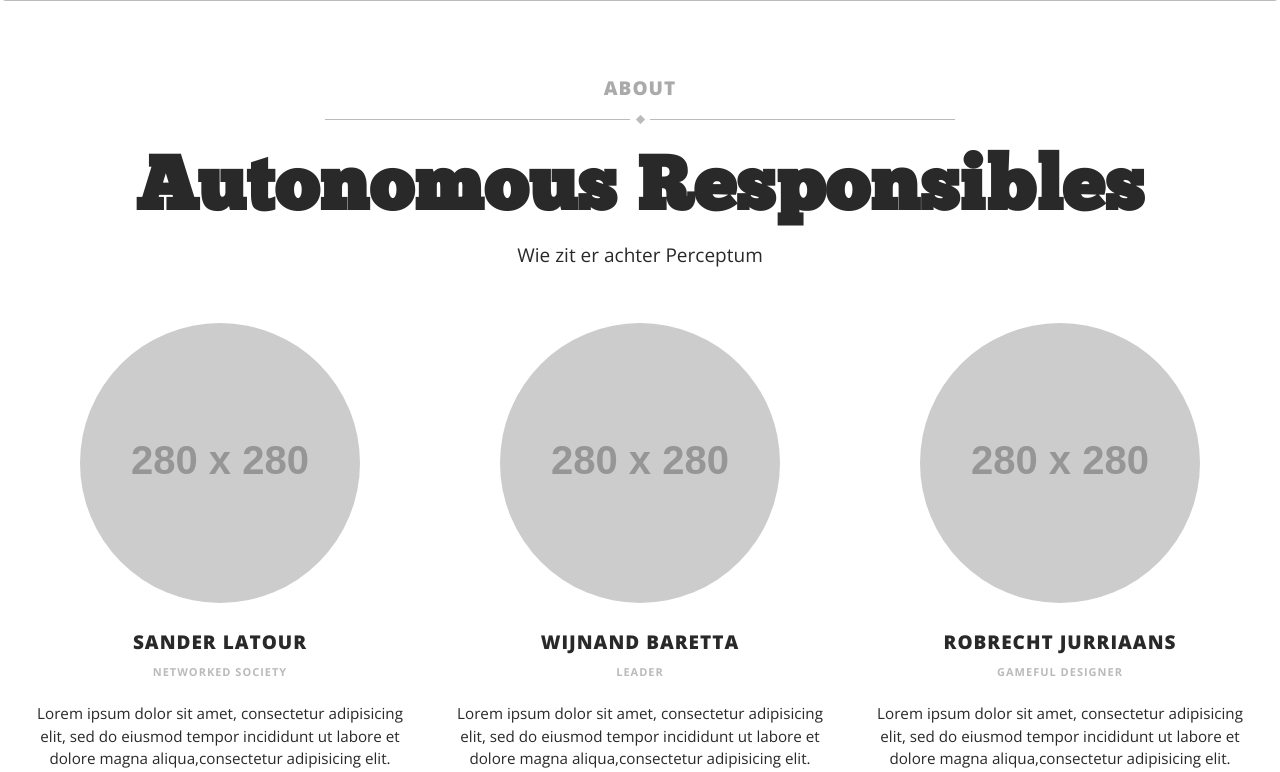
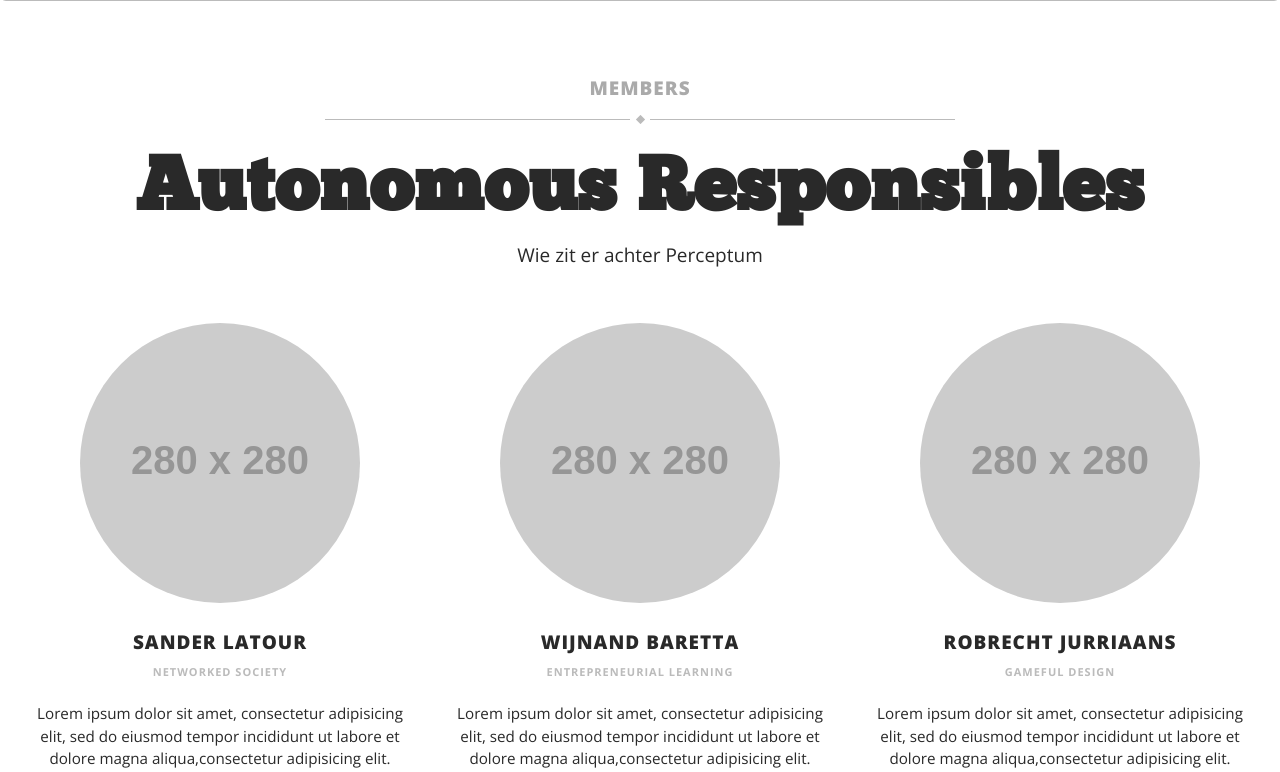
Before and after one commit to PerceptumNL/PerceptumWebsite, a Django app: page / in a window 1280 px wide. Shown: the part 1111-1883 px from the top of the page. Run offline with Django 3.2, Linux system fonts and the light colour scheme; grey boxes labelled with a size stand in for pictures from a placeholder-image service; some libraries are stand-ins or nearby versions.

Commit message:
Updated menu and person titles

```diff
--- a/frontend/templates/index.html
+++ b/frontend/templates/index.html
@@ -46,10 +46,9 @@
                     <!-- MAIN MENU -->
                     <ul id="main-menu" class="nav-collapse collapse">
                         <li><a href="#page-welcome">Home</a></li>
+                        <li><a href="#page-more">Mission</a></li>
+                        <li><a href="#page-about">Members</a></li>
                         <li><a href="#page-work">Work</a></li>
-                        <li><a href="#page-features">Features</a></li>
-                        <li><a href="#page-about">About</a></li>
-                        <li><a href="#page-blog">Blog</a></li>
                         <li><a href="#page-contact">Contact</a></li>
                     </ul>
                     <!-- END MAIN MENU -->
@@ -80,12 +79,12 @@
                         <!-- Animated logo -->
                         <div class="logo">
                             <div class="scrollNormal">
-                                <a href="#page-work">
+                                <a href="#page-more">
                                     <img src="{% static 'images/pages/welcome/logo2_welcome.png' %}" width="140" height="140" alt="Treble">
                                 </a>
                             </div>
                             <div class="scrollDown">
-                                <a href="#page-work">
+                                <a href="#page-more">
                                     <img src="{% static 'images/pages/welcome/logo_welcome.png' %}" width="140" height="140" alt="Treble">
                                 </a>
                             </div>
@@ -101,10 +100,12 @@
                                 </li>
                             </ul>
                         </div>
+						<div class="container">
                         Perceptum thrives to be a learning community of
 						responsible autonomous individuals where its dreams,
 						actions, expertise and network are constructed by its
 						members.
+						</div>
                         <div class="social-icons sicon-white bordered">
                             <a href="#" class="sicon-facebook"><i>Facebook</i></a>
                             <a href="#" class="sicon-twitter"><i>Twitter</i></a>
@@ -120,7 +121,7 @@
     <!-- END PAGE | Welcome -->
 
 	<!-- PAGE | ABOUT -->
-	<div class="hero-unit">
+	<div class="hero-unit" id="page-more">
 		<div class="container">
 			<h1>Mission:</h1>
 			<p>We are so good at what we do</p>
@@ -137,7 +138,7 @@
         <div class="container">
             <!-- Header -->
             <header>
-                <h4 class="line-divider">About</h4>
+                <h4 class="line-divider">Members</h4>
                 <h1>Autonomous Responsibles</h1>
                 <div class="row">
                     <div class="span8 offset2">
@@ -195,7 +196,7 @@
 
                         <h5>
                             Wijnand Baretta<br/>
-                            <small>Leader</small>
+                            <small>Entrepreneurial learning</small>
                         </h5>
                         <p class="smallFontBy08">Lorem ipsum dolor sit amet, consectetur adipisicing elit, sed do eiusmod tempor incididunt ut labore et dolore magna aliqua,consectetur adipisicing elit.</p>
                     </li>
@@ -215,7 +216,7 @@
 
                         <h5>
                             Robrecht Jurriaans<br/>
-                            <small>Gameful Designer</small>
+                            <small>Gameful Design</small>
                         </h5>
                         <p class="smallFontBy08">Lorem ipsum dolor sit amet, consectetur adipisicing elit, sed do eiusmod tempor incididunt ut labore et dolore magna aliqua,consectetur adipisicing elit.</p>
                     </li>
```
